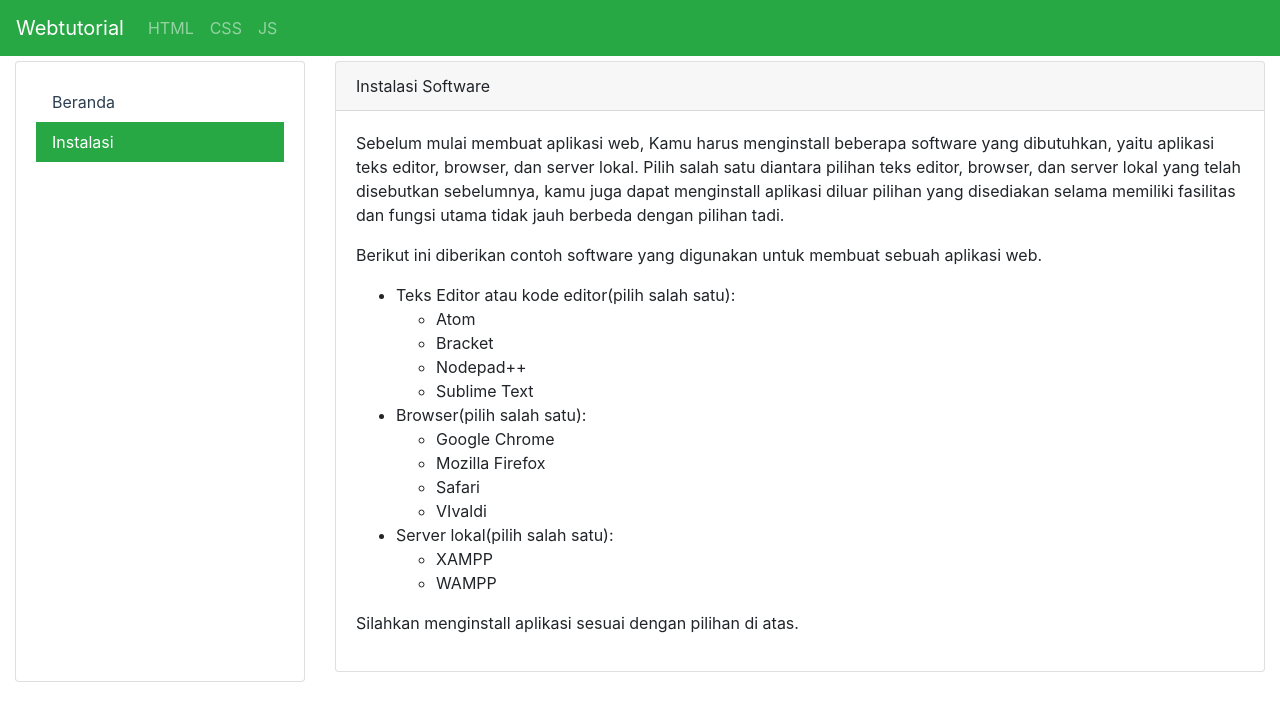
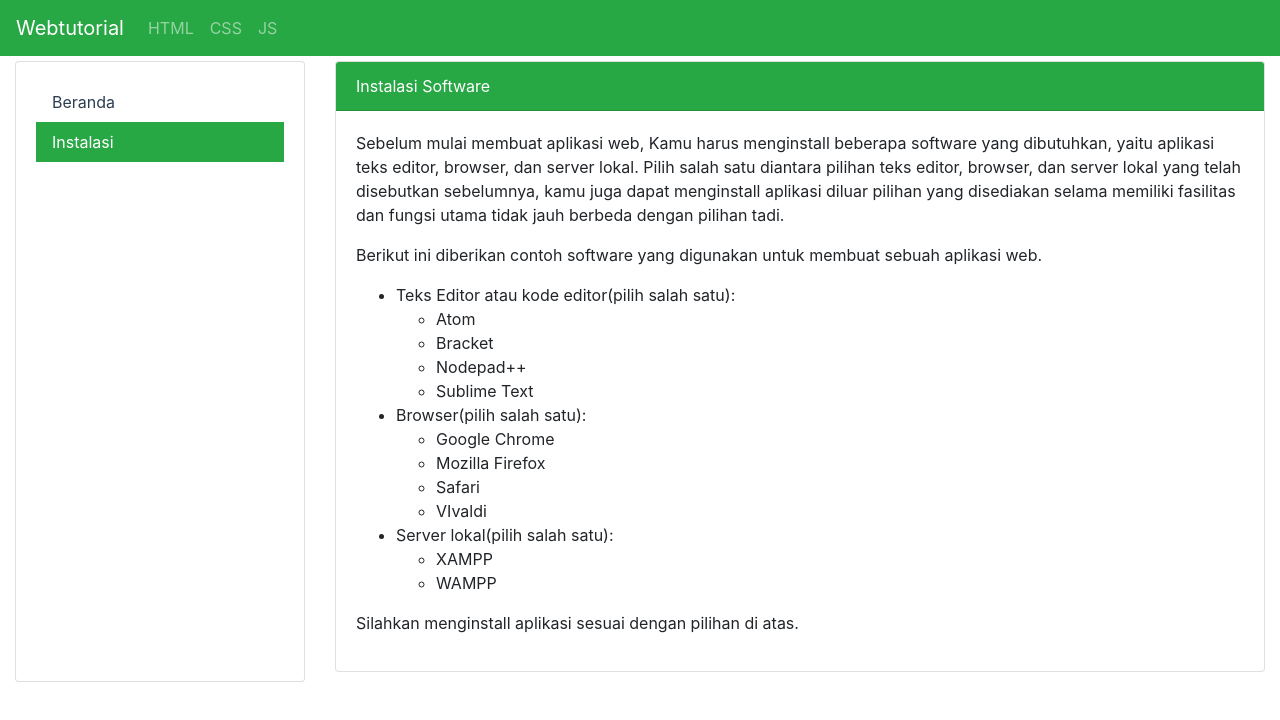
Before and after one commit to enterstudio/builder-1, a React (Create React App) app: page /instalasi in a window 1280 px wide. Shown: the top 720 px of the page. Built offline with nearby package versions, Linux system fonts and the light colour scheme.

Commit message:
instalasi

```diff
--- a/src/pages/Instalasi.jsx
+++ b/src/pages/Instalasi.jsx
@@ -14,7 +14,7 @@ class Instalasi extends React.Component
     {
         return(
             <Card>
-                <CardHeader>Instalasi Software</CardHeader>
+                <CardHeader className="bg-success text-white">Instalasi Software</CardHeader>
                 <CardBlock>
                     <CardText>
                         <p>
```
